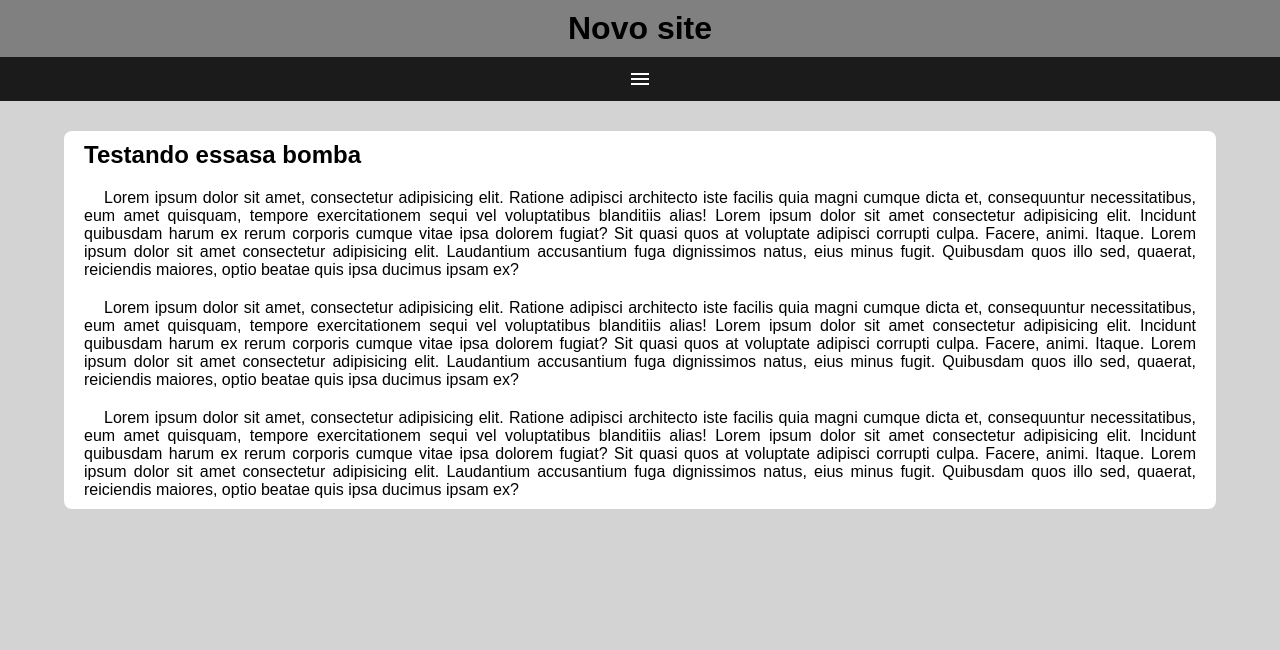
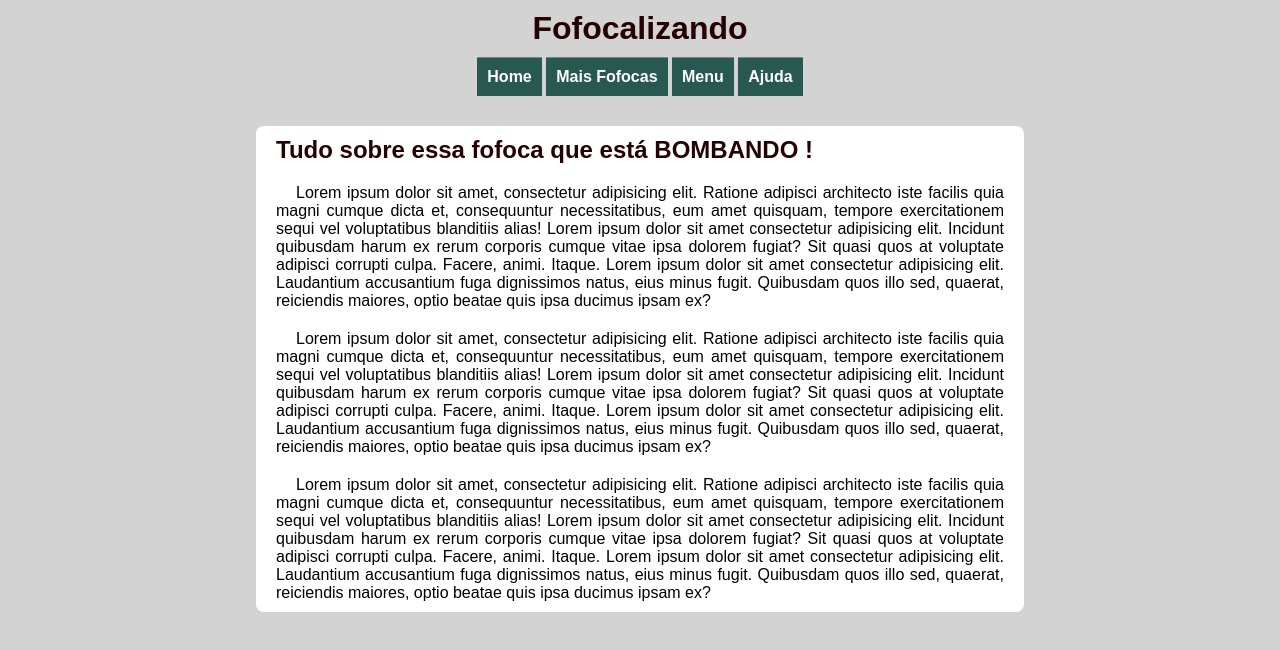
Before and after one commit to 3ffirmino/html-css, a plain HTML site: page exercicios/ex023/mq005/index.html in a window 1280 px wide. Drawn offline with Linux system fonts and the light colour scheme.

Commit message:
atualizçao do exerccio

```diff
--- /dev/null
+++ b/exercicios/ex023/mq005/estilos/media.css
@@ -0,0 +1,22 @@
+@charset "UTF-8";
+
+@media screen and (min-width: 768px) {
+
+    header span.material-icons {
+        display: none;
+    }
+
+    menu {
+        text-align: center;
+        display: block;
+    }
+
+    menu a {
+        display: inline-block;
+    }
+
+    main {
+        width: 768px;
+    }
+
+}
--- a/exercicios/ex023/mq005/index.html
+++ b/exercicios/ex023/mq005/index.html
@@ -6,21 +6,22 @@
     <link href="https://fonts.googleapis.com/icon?family=Material+Icons" rel="stylesheet">
     <title>Ainda não sei</title>
     <link rel="stylesheet" href="style.css">
+    <link rel="stylesheet" href="estilos/media.css">
 </head>
-<body>
+<body onresize="mudouTamanho()">
 
     <header>
 
-        <h1>Novo site</h1>
+        <h1>Fofocalizando</h1>
 
         <span class="material-icons" onclick="clickMenu()" >menu</span>
 
         <menu id="itens">
 
-            <a href="#">Opção 1</a></li>
-            <a href="#">Opção 2</a></li>
-            <a href="#">Opção 3</a></li>
-            <a href="#">Opção 4</a></li>
+            <a href="#">Home</a></li>
+            <a href="#">Mais Fofocas</a></li>
+            <a href="#">Menu</a></li>
+            <a href="#">Ajuda</a></li>
 
         </menu>
 
@@ -29,7 +30,7 @@
 
         <article>
 
-            <h2>Testando essasa bomba</h2>
+            <h2>Tudo sobre essa fofoca que está BOMBANDO !</h2>
             <p>Lorem ipsum dolor sit amet, consectetur adipisicing elit. Ratione adipisci architecto iste facilis quia magni cumque dicta et, consequuntur necessitatibus, eum amet quisquam, tempore exercitationem sequi vel voluptatibus blanditiis alias! Lorem ipsum dolor sit amet consectetur adipisicing elit. Incidunt quibusdam harum ex rerum corporis cumque vitae ipsa dolorem fugiat? Sit quasi quos at voluptate adipisci corrupti culpa. Facere, animi. Itaque. Lorem ipsum dolor sit amet consectetur adipisicing elit. Laudantium accusantium fuga dignissimos natus, eius minus fugit. Quibusdam quos illo sed, quaerat, reiciendis maiores, optio beatae quis ipsa ducimus ipsam ex?</p>
             <p>Lorem ipsum dolor sit amet, consectetur adipisicing elit. Ratione adipisci architecto iste facilis quia magni cumque dicta et, consequuntur necessitatibus, eum amet quisquam, tempore exercitationem sequi vel voluptatibus blanditiis alias! Lorem ipsum dolor sit amet consectetur adipisicing elit. Incidunt quibusdam harum ex rerum corporis cumque vitae ipsa dolorem fugiat? Sit quasi quos at voluptate adipisci corrupti culpa. Facere, animi. Itaque. Lorem ipsum dolor sit amet consectetur adipisicing elit. Laudantium accusantium fuga dignissimos natus, eius minus fugit. Quibusdam quos illo sed, quaerat, reiciendis maiores, optio beatae quis ipsa ducimus ipsam ex?</p>
             <p>Lorem ipsum dolor sit amet, consectetur adipisicing elit. Ratione adipisci architecto iste facilis quia magni cumque dicta et, consequuntur necessitatibus, eum amet quisquam, tempore exercitationem sequi vel voluptatibus blanditiis alias! Lorem ipsum dolor sit amet consectetur adipisicing elit. Incidunt quibusdam harum ex rerum corporis cumque vitae ipsa dolorem fugiat? Sit quasi quos at voluptate adipisci corrupti culpa. Facere, animi. Itaque. Lorem ipsum dolor sit amet consectetur adipisicing elit. Laudantium accusantium fuga dignissimos natus, eius minus fugit. Quibusdam quos illo sed, quaerat, reiciendis maiores, optio beatae quis ipsa ducimus ipsam ex?</p>
@@ -39,6 +40,15 @@
     </main>
 
     <script>
+
+        function mudouTamanho() {
+            if (window.innerWidth >= 768) {
+                itens.style.display ='block'
+            } else {
+                intens.style.display ='none'
+            }
+        }
+
         function clickMenu() {
             if (itens.style.display == 'block') {
                 itens.style.display = 'none'
--- a/exercicios/ex023/mq005/style.css
+++ b/exercicios/ex023/mq005/style.css
@@ -12,10 +12,11 @@ body {
 }
 
 header {
-    background-color: gray;
+    background-color: lightgray;
 }
 
 header span.material-icons {
+    cursor: pointer;
     display: block;
     text-align: center;
     color: #fff;
@@ -26,18 +27,20 @@ header span.material-icons {
 header h1 {
     text-align: center;
     padding: 10px;
+    color: #260101;
 }
 
 menu {
     display: none;
-    background-color: #535353;
+    background-color: lightgray;
 }
 
 menu a {
+    font-weight: bold;
     display: block;
     text-align: center;
     padding: 10px;
-    background-color: #a1a1a1;
+    background-color: #275950;
     border-top: 1px solid gray;
     text-decoration: none;
     color: #fff;
@@ -45,7 +48,8 @@ menu a {
 }
 
 menu a:hover {
-    background-color: #434343;
+    background-color: #275950c3;
+    color: #ffffffc3;
 }
 
 main {
@@ -58,6 +62,7 @@ main {
 
 main article h2 {
     padding: 10px 20px;
+    color: #260101;
 }
 
 main article p {
```
